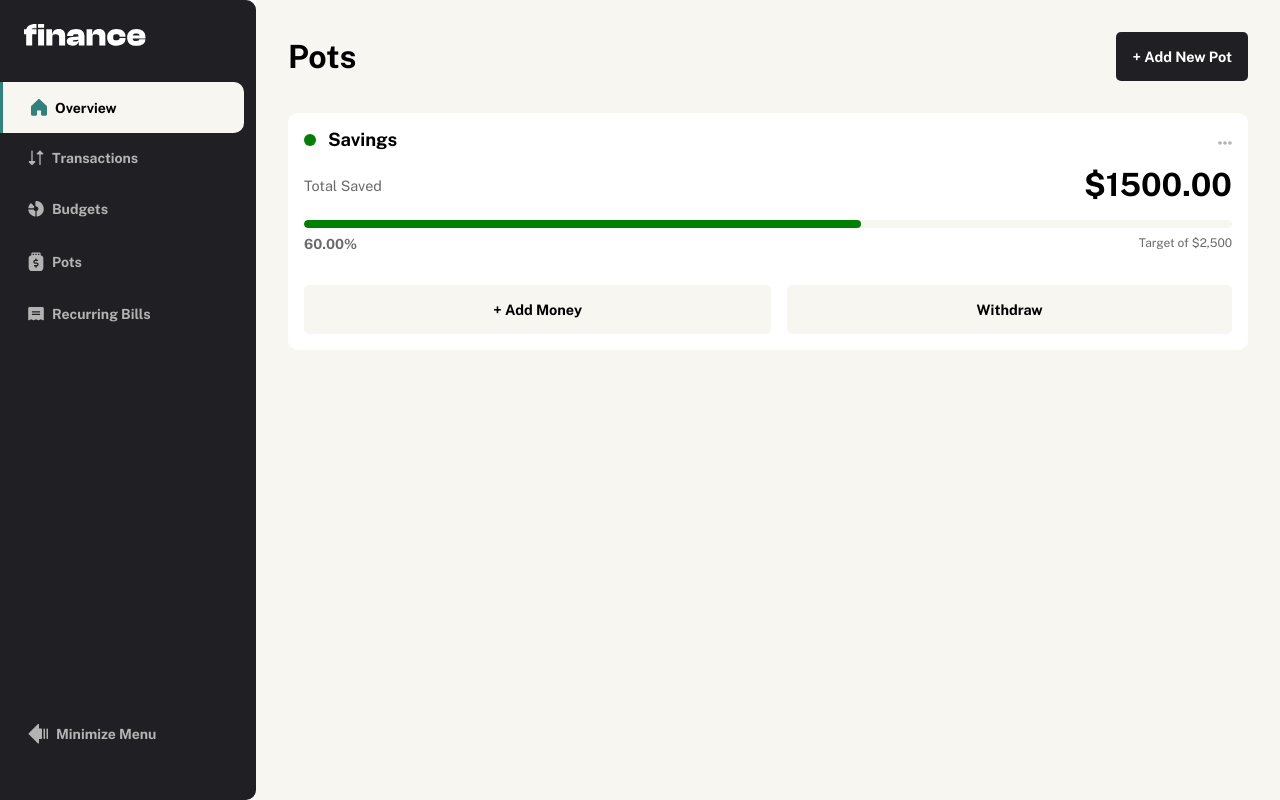
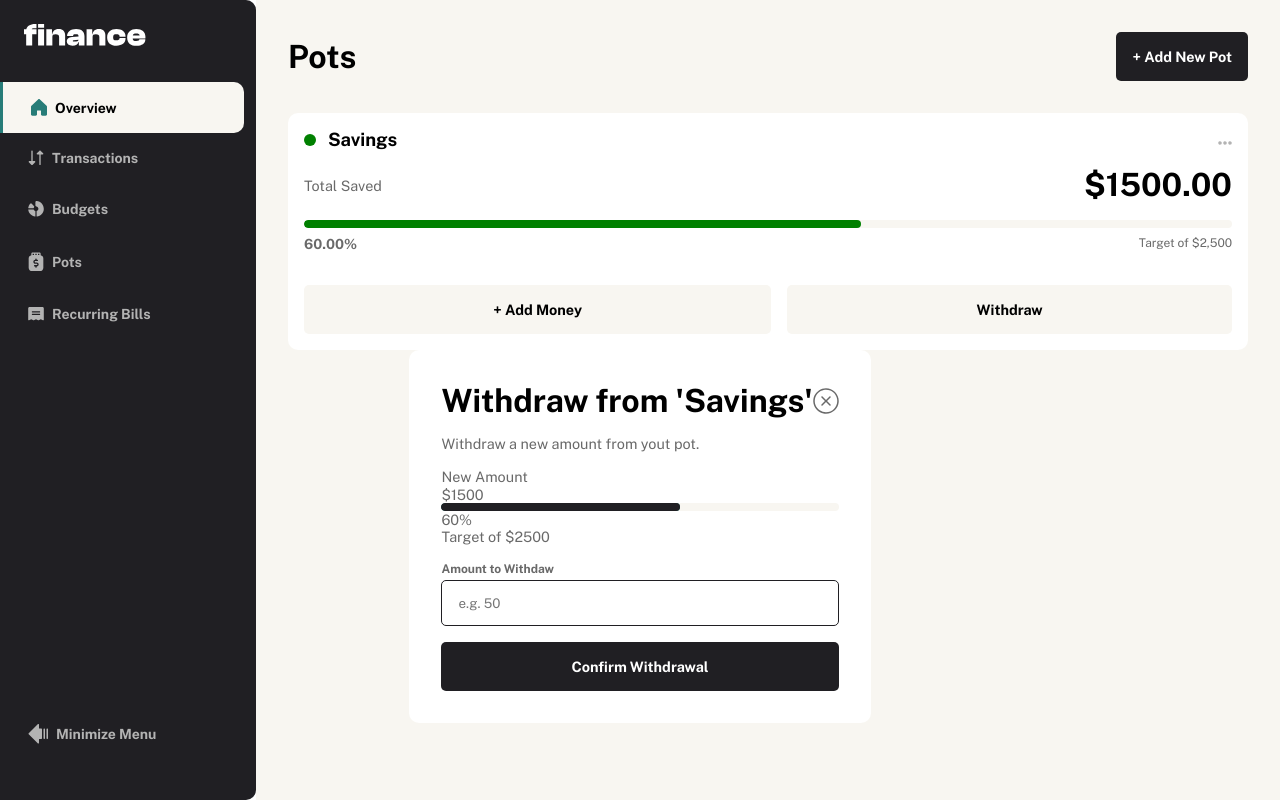
Before and after one commit to jcnevess/personal-finance-app-front, a Nuxt app: page /pots in a window 1280 px wide. Built offline with nearby package versions, Linux system fonts and the light colour scheme.

Commit message:
feat: implements layout for addition

```diff
--- a/assets/styles/main.css
+++ b/assets/styles/main.css
@@ -1,7 +1,7 @@
 :root {
   --color-background-dark: hsl(252, 7%, 13%);
   --color-background-bright: hsl(38, 36%, 96%);
-  --color-highlight: hsl(176, 46%, 35%);
+  --color-highlight: hsl(177, 52%, 32%);
   --color-text-primary: hsl(0, 0%, 70%);
   --color-text-secondary: black;
   --color-text-paragraph: hsl(0, 0%, 41%);
@@ -48,11 +48,7 @@ h2 {
 }
 
 dialog[open] {
-  display: flex;
-  flex-direction: column;
-  gap: 1rem;
   margin: auto;
-  padding: 2rem;
   border: none;
   border-radius: 10px;
   max-width: 480px;
@@ -60,6 +56,20 @@ dialog[open] {
 
 dialog[open]::backdrop {
   background-color: rgba(0, 0, 0, 0.5);
+}
+
+.dialog-wrapper {
+  display: flex;
+  flex-direction: column;
+  gap: 1rem;
+  padding: 2rem;
+  overflow: auto;
+}
+
+.dialog-header {
+  display: flex;
+  justify-content: space-between;
+  align-items: center;
 }
 
 button {
@@ -83,7 +93,60 @@ button:hover {
   background-blend-mode: overlay;
 }
 
-.destructive-button {
+.button-destructive {
   background-color: var(--color-destructive-action);
   color: white;
 }
+
+.anchor {
+  position: relative;
+}
+
+.icon-clickable {
+  color: var(--color-text-paragraph);
+  cursor: pointer;
+  display: flex;
+}
+
+.form-item {
+  display: flex;
+  flex-direction: column;
+  gap: 0.25rem;
+}
+
+.form-control {
+  font-size: 0.75rem;
+  font-weight: bold;
+  color: var(--color-text-paragraph);
+}
+
+.form-input {
+  padding: 0.75rem 1rem;
+  border-radius: 5px;
+  border: 1px solid var(--color-background-dark);
+  line-height: 150%;
+  font-family: "PublicSans";
+}
+
+.form-input::placeholder {
+  font-family: "PublicSans";
+}
+
+form {
+  display: flex;
+  flex-direction: column;
+  gap: 1rem;
+}
+
+.meter-bar {
+  background-color: var(--color-background-bright);
+  height: 8px;
+  border-radius: 5px;
+  overflow: hidden;
+  position: relative;
+}
+
+.meter-bar-indicator {
+  height: 100%;
+  border-radius: 5px;
+}
--- a/components/PotCompose.vue
+++ b/components/PotCompose.vue
@@ -33,8 +33,8 @@ function addPot() {
 
 <template>
   <dialog ref="modal">
-    <div class="wrapper">
-      <div class="header">
+    <div class="dialog-wrapper">
+      <div class="dialog-header">
         <h1 v-if="pot !== undefined">Edit Pot</h1>
         <h1 v-else>Add New Pot</h1>
         <div
@@ -43,7 +43,7 @@ function addPot() {
           title="Close Modal"
           @click="emit('closeCompose')"
         >
-          <IconsIconCloseModal class="icon" />
+          <IconsIconCloseModal class="icon-clickable" />
         </div>
       </div>
       <p class="helper-text">
@@ -104,64 +104,6 @@ function addPot() {
 </template>
 
 <style scoped>
-dialog {
-  padding: 0;
-}
-
-.wrapper {
-  padding: 2rem;
-  overflow: auto;
-}
-
-.header {
-  display: flex;
-  justify-content: space-between;
-  align-items: center;
-}
-
-.icon {
-  color: var(--color-text-paragraph);
-}
-
-.form-item {
-  display: flex;
-  flex-direction: column;
-}
-
-.form-control {
-  font-size: 0.75rem;
-  font-weight: bold;
-  color: var(--color-text-paragraph);
-}
-
-.form-input {
-  padding: 0.75rem 1rem;
-  border-radius: 5px;
-  border: 1px solid var(--color-background-dark);
-  line-height: 150%;
-  font-family: "PublicSans";
-}
-
-.form-input::placeholder {
-  font-family: "PublicSans";
-}
-
-form {
-  display: flex;
-  flex-direction: column;
-  gap: 1rem;
-}
-
-.form-item {
-  display: flex;
-  flex-direction: column;
-  gap: 0.25rem;
-}
-
-.icon {
-  cursor: pointer;
-}
-
 .form-select {
   appearance: none;
   background: url("~/assets/icons/icon-caret-down.svg") no-repeat 95%;
@@ -217,8 +159,4 @@ form {
   color: black;
   text-transform: capitalize;
 }
-
-.anchor {
-  position: relative;
-}
 </style>
--- a/components/PotDelete.vue
+++ b/components/PotDelete.vue
@@ -15,6 +15,7 @@ onUpdated(() => {
 
 <template>
   <dialog ref="modal">
+    <div class="dialog-wrapper">
       <header>
         <h1>Delete '{{ props.potName }}'?</h1>
         <div
@@ -27,11 +28,12 @@ onUpdated(() => {
         </div>
       </header>
       <p>
-      Are you sure you want to delete this pot? This action cannot be reversed,
-      and all the data inside it will be removed forever.
+        Are you sure you want to delete this pot? This action cannot be
+        reversed, and all the data inside it will be removed forever.
       </p>
-    <button class="destructive-button">Yes, Confirm Deletion</button>
+      <button class="button-destructive">Yes, Confirm Deletion</button>
       <button>No, Go Back</button>
+    </div>
   </dialog>
 </template>
 
--- /dev/null
+++ b/components/PotTransaction.vue
@@ -0,0 +1,96 @@
+<script setup lang="ts">
+import type { Pot } from "~/helpers/DTO";
+
+const { pot, isWithdrawal = true } = defineProps<{
+  pot: Pot;
+  isWithdrawal?: boolean;
+}>();
+
+const amount = ref<number | undefined>(undefined);
+
+const newAmmount = computed(() => pot.total + (amount.value ?? 0));
+const initialProportion = computed(() => pot.total / pot.target);
+const initialPercentageText = computed(
+  () => initialProportion.value * 100 + "%"
+);
+const newProportion = computed(() => newAmmount.value / pot.target);
+const newPercentageText = computed(() => newProportion.value * 100 + "%");
+</script>
+
+<template>
+  <dialog open>
+    <div class="dialog-wrapper">
+      <div class="dialog-header">
+        <h1 v-if="!isWithdrawal">Add to 'Savings'</h1>
+        <h1 v-else>Withdraw from 'Savings'</h1>
+        <div class="button-close icon-clickable">
+          <IconsIconCloseModal />
+        </div>
+      </div>
+      <p v-if="!isWithdrawal">Add a new amount to yout pot.</p>
+      <p v-else>Withdraw a new amount from yout pot.</p>
+      <div class="infos">
+        <div class="info-header">
+          <p>New Amount</p>
+          <p>{{ `\$${newAmmount}` }}</p>
+        </div>
+
+        <div class="meter">
+          <div class="meter-bar">
+            <div class="meter-bar-transaction" />
+            <div class="meter-bar-indicator" />
+          </div>
+        </div>
+
+        <div class="info-footer">
+          <p class="info-percentage">
+            {{ newPercentageText }}
+          </p>
+          <p class="info-target">{{ `Target of \$${pot.target}` }}</p>
+        </div>
+      </div>
+
+      <form action="#" class="transaction" @submit.prevent>
+        <div class="form-item">
+          <label v-if="!isWithdrawal" for="name" class="form-control"
+            >Amount to Add</label
+          >
+          <label v-else for="name" class="form-control"
+            >Amount to Withdaw</label
+          >
+          <input
+            v-model="amount"
+            id="amount"
+            type="number"
+            min="0"
+            name="amount"
+            placeholder="e.g. 50"
+            class="form-input transaction-amount"
+            autocomplete="off"
+          />
+        </div>
+
+        <button v-if="!isWithdrawal">Confirm Addition</button>
+        <button v-else>Confirm Withdrawal</button>
+      </form>
+    </div>
+  </dialog>
+</template>
+
+<style scoped>
+.meter-bar-indicator {
+  background-color: var(--color-background-dark);
+  width: v-bind("initialPercentageText");
+  position: relative;
+  z-index: 1;
+}
+
+.meter-bar-transaction {
+  height: 100%;
+  position: absolute;
+  border-radius: 5px;
+  width: v-bind("newPercentageText");
+  background-color: var(--color-highlight);
+  z-index: 0;
+}
+</style>
--- a/components/PotView.vue
+++ b/components/PotView.vue
@@ -1,7 +1,7 @@
 <script setup lang="ts">
 import type { Pot } from "~/helpers/DTO";
 
-const props = defineProps<Pot>();
+const { pot } = defineProps<{ pot: Pot }>();
 
 const emit = defineEmits<{
   openDelete: [];
@@ -10,7 +10,7 @@ const emit = defineEmits<{
 
 const showOptions = ref(false);
 
-const progress = computed(() => (props.total * 100) / props.target);
+const progress = computed(() => (pot.total * 100) / pot.target);
 
 function formatDecimal(numberToFormat: number) {
   return numberToFormat.toFixed(2);
@@ -32,7 +32,7 @@ const defaultPot: Pot = {
   <article>
     <header>
       <div class="color-indicator" />
-      <h2>{{ props.name }}</h2>
+      <h2>{{ pot.name }}</h2>
       <div class="pot-menu" @click="toggleOptions">
         <IconsIconEllipsis class="pot-options-toggler" />
         <menu v-if="showOptions" class="pot-options">
@@ -49,7 +49,7 @@ const defaultPot: Pot = {
       <div class="total-saved">
         <p class="total-saved-text">Total Saved</p>
         <p class="total-saved-display">
-          {{ `\$${formatDecimal(props.total)}` }}
+          {{ `\$${formatDecimal(pot.total)}` }}
         </p>
       </div>
       <div class="meter">
@@ -61,7 +61,7 @@ const defaultPot: Pot = {
             {{ `${formatDecimal(progress)}%` }}
           </p>
           <p class="meter-target">
-            {{ `Target of \$${props.target.toLocaleString("en-US")}` }}
+            {{ `Target of \$${pot.target.toLocaleString("en-US")}` }}
           </p>
         </div>
       </div>
@@ -110,7 +110,7 @@ h2 {
   width: 12px;
   height: 12px;
   border-radius: 50%;
-  background-color: v-bind("props.theme");
+  background-color: v-bind("pot.theme");
 }
 
 .total-saved {
@@ -159,18 +159,9 @@ h2 {
   gap: 0.5rem;
 }
 
-.meter-bar {
-  background-color: var(--color-background-bright);
-  height: 8px;
-  border-radius: 5px;
-  overflow: hidden;
-}
-
 .meter-bar-indicator {
-  background-color: v-bind("props.theme");
+  background-color: v-bind("pot.theme");
   width: v-bind("`${progress}%`");
-  height: 100%;
-  border-radius: 5px;
 }
 
 .meter-percentage {
--- a/pages/pots.vue
+++ b/pages/pots.vue
@@ -42,10 +42,7 @@ function startAddPot() {
 
     <div class="pots">
       <PotView
-        name="Savings"
-        :target="2500"
-        :total="1500"
-        theme="green"
+        :pot="defaultPot!"
         @open-delete="openDeleteModal"
         @open-compose="openComposeModal"
       />
@@ -59,6 +56,7 @@ function startAddPot() {
         :show-modal="showComposeModal"
         @close-compose="closeComposeModal"
       />
+      <PotTransaction :pot="defaultPot!" />
     </div>
   </div>
 </template>
```
Lines whose indentation alone changed are shown as unchanged.
